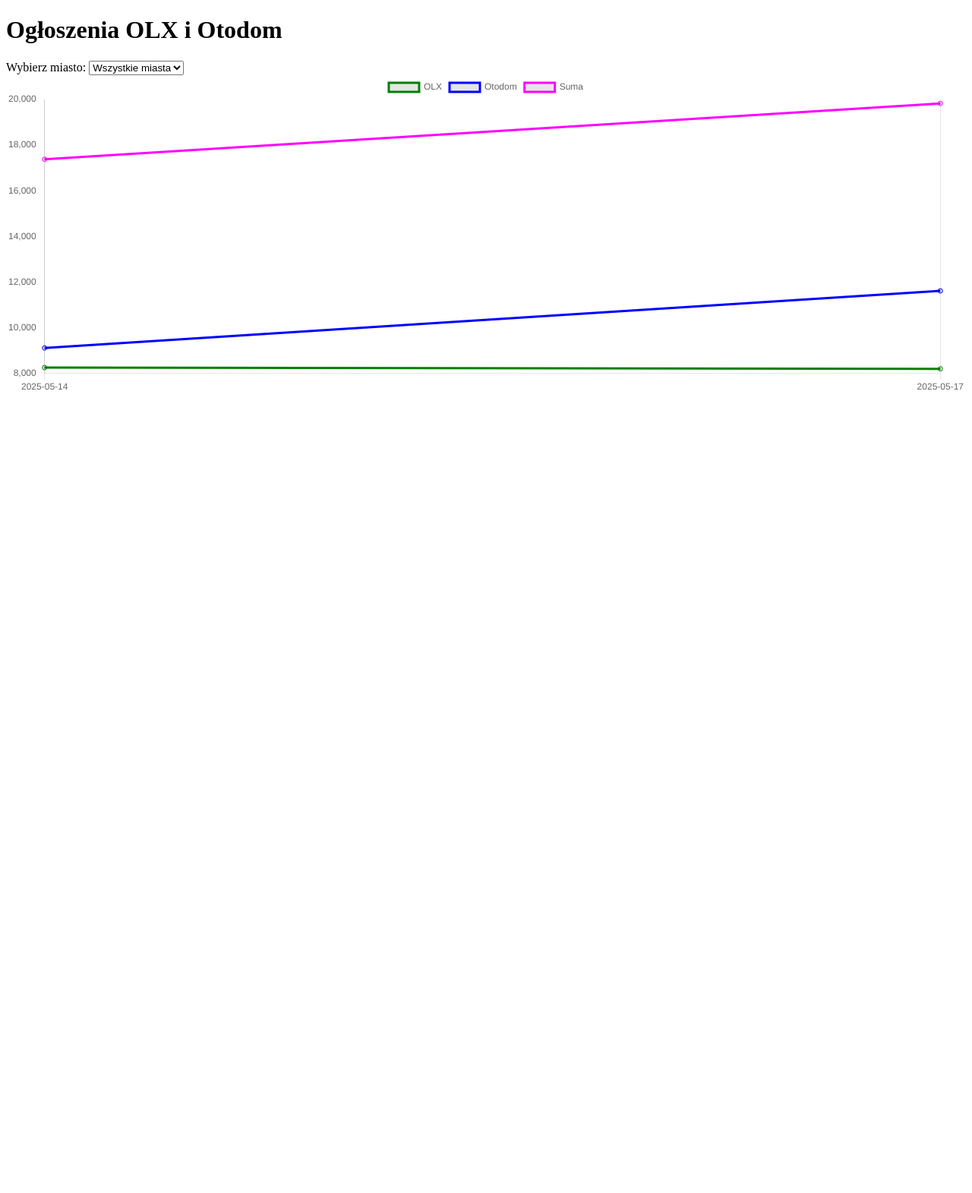
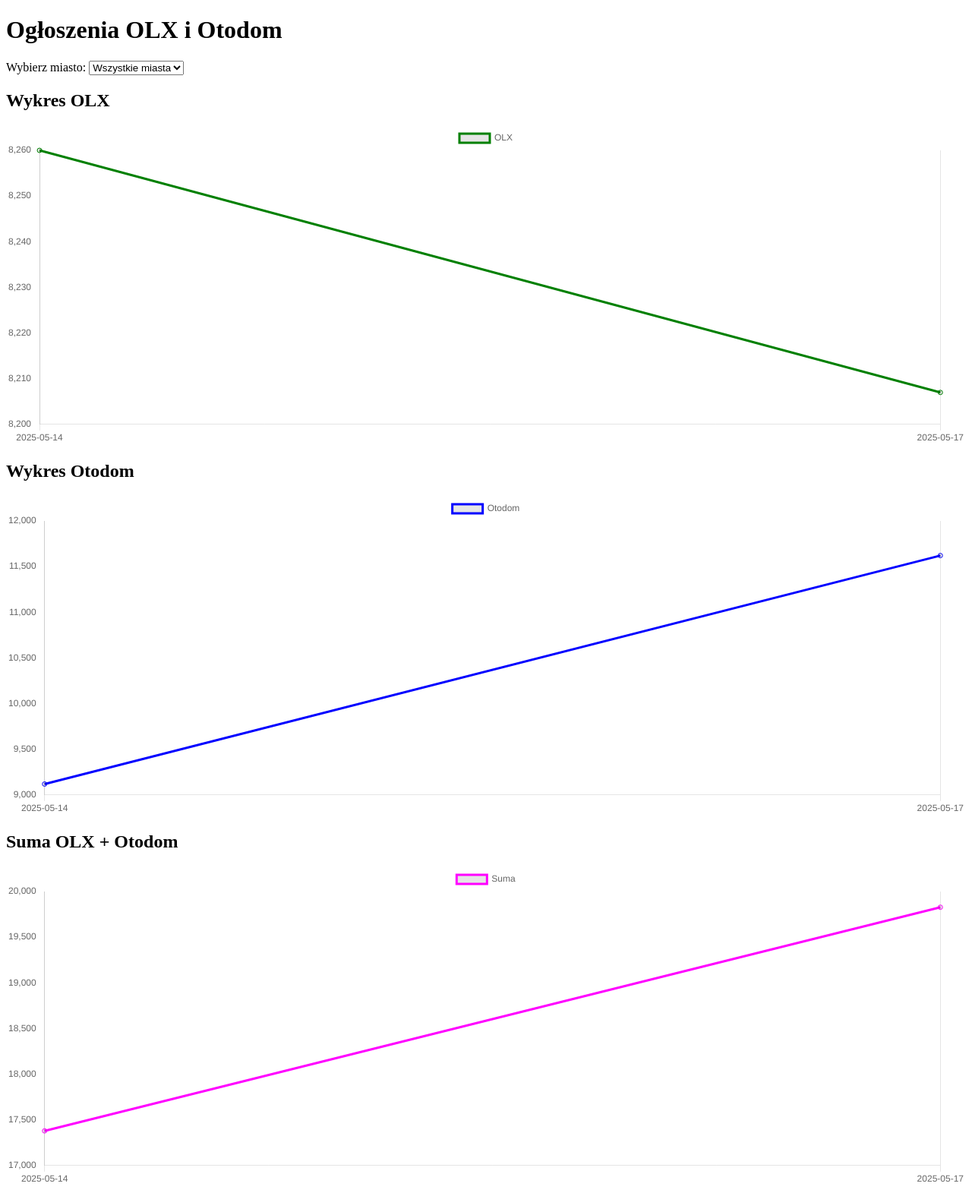
Before and after one commit to adammarian2/ogloszenia, a Flask app: page / in a window 1280 px wide. Shown: the whole page at 76% size. Before the commit the page ends 514 px from the top, so only its background shows below. Run offline with Flask 3, Linux system fonts and the light colour scheme.

Commit message:
Update index.html

```diff
--- a/templates/index.html
+++ b/templates/index.html
@@ -17,40 +17,66 @@
         </select>
     </form>
 
-    <canvas id="myChart" height="100"></canvas>
+    <h2>Wykres OLX</h2>
+    <canvas id="olxChart" height="100"></canvas>
+
+    <h2>Wykres Otodom</h2>
+    <canvas id="otodomChart" height="100"></canvas>
+
+    <h2>Suma OLX + Otodom</h2>
+    <canvas id="sumChart" height="100"></canvas>
+
     <script>
-        const ctx = document.getElementById('myChart').getContext('2d');
-        const chart = new Chart(ctx, {
+        const labels = {{ dates|tojson }};
+        const olxData = {{ olx_counts|tojson }};
+        const otodomData = {{ otodom_counts|tojson }};
+        const totalData = {{ total_counts|tojson }};
+
+        new Chart(document.getElementById('olxChart').getContext('2d'), {
             type: 'line',
             data: {
-                labels: {{ dates|tojson }},
-                datasets: [
-                    {
+                labels: labels,
+                datasets: [{
                     label: 'OLX',
-                        data: {{ olx_counts|tojson }},
+                    data: olxData,
                     borderColor: 'green',
                     fill: false
+                }]
             },
-                    {
+            options: {
+                scales: { y: { grid: { display: false } } }
+            }
+        });
+
+        new Chart(document.getElementById('otodomChart').getContext('2d'), {
+            type: 'line',
+            data: {
+                labels: labels,
+                datasets: [{
                     label: 'Otodom',
-                        data: {{ otodom_counts|tojson }},
+                    data: otodomData,
                     borderColor: 'blue',
                     fill: false
+                }]
             },
-                    {
+            options: {
+                scales: { y: { grid: { display: false } } }
+            }
+        });
+
+        new Chart(document.getElementById('sumChart').getContext('2d'), {
+            type: 'line',
+            data: {
+                labels: labels,
+                datasets: [{
                     label: 'Suma',
-                        data: {{ total_counts|tojson }},
+                    data: totalData,
                     borderColor: 'magenta',
                     fill: false
-                    }
-                ]
+                }]
             },
             options: {
-                scales: {
-                    y: {
-                        grid: { display: false }
-                    }
-                }
+                scales: { y: { grid: { display: false } } }
             }
         });
     </script>
```
Lines whose indentation alone changed are shown as unchanged.
